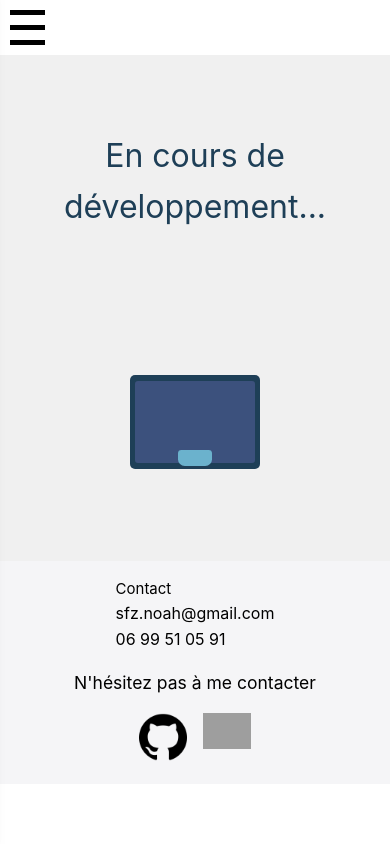
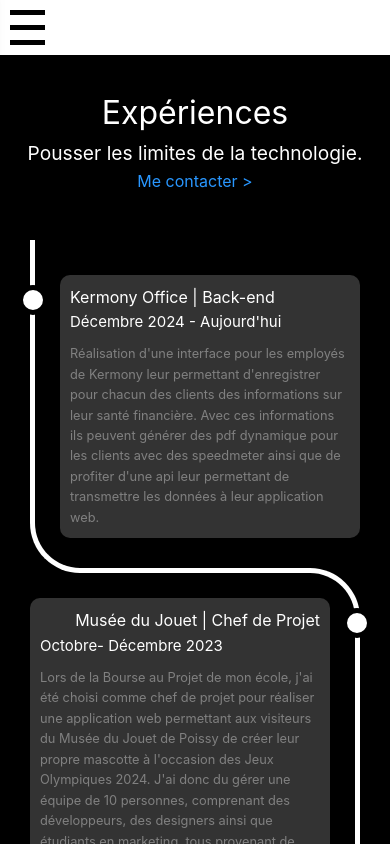
Before and after one commit to Noah-Sfez/Portfolio-bis, a Vue app: page /experience in a window 390 px wide. Shown: the top 844 px of the page. Built offline with nearby package versions, Linux system fonts and the light colour scheme; grey boxes are pictures that could not be loaded.

Commit message:
Ajout Page Experience

```diff
--- a/src/components/Timeline.vue
+++ b/src/components/Timeline.vue
@@ -28,13 +28,13 @@
             <h1>Expériences</h1>
             <h2>Pousser les limites de la technologie.</h2>
         </div>
-        <RouterLink to="/experience">Voir le détail des expériences ></RouterLink>
+        <RouterLink to="/contact">Me contacter ></RouterLink>
         <div class="timeline">
             <div class="outer">
                 <div class="card" >
                 <div class="info" data-aos="fade-left"
                 data-aos-anchor="#example-anchor"
-                data-aos-offset="1200"
+                data-aos-offset="200"
                 data-aos-duration="1500"
                 data-aos-easing="ease-in-sine">
                     <h3 class="title">Kermony Office | Back-end</h3>
@@ -45,7 +45,7 @@
                 <div class="card">
                 <div class="info" data-aos="fade-right"
                 data-aos-anchor="#example-anchor"
-                data-aos-offset="1200"
+                data-aos-offset="400"
                 data-aos-duration="1500"
                 data-aos-easing="ease-in-sine">
                     <h3 class="title">Musée du Jouet | Chef de Projet</h3>
@@ -56,7 +56,7 @@
                 <div class="card">
                 <div class="info" data-aos="fade-left"
                 data-aos-anchor="#example-anchor"
-                data-aos-offset="1200"
+                data-aos-offset="800"
                 data-aos-duration="2500"
                 data-aos-easing="ease-in-sine">
                     <h3 class="title">Nosa Coach Front-end</h3>
@@ -67,7 +67,7 @@
                 <div class="card">
                 <div class="info" data-aos="fade-right"
                 data-aos-anchor="#example-anchor"
-                data-aos-offset="1800"
+                data-aos-offset="1200"
                 data-aos-duration="2000"
                 data-aos-easing="ease-in-sine">
                     <h3 class="title">Stage chez Flowerbox</h3>
--- a/src/views/ExperienceView.vue
+++ b/src/views/ExperienceView.vue
@@ -12,6 +12,8 @@
 
 <template>
     <main>
+      <!--
+
     <h1>En cours de développement...</h1>
         <div class="container">
             <div class="loader"></div>
@@ -19,10 +21,12 @@
             <div class="loader"></div>
         </div>
 
-<!--
-      <div>
+
+      -->
+      <div style="background-color: black; width: 100%;">
         <Timeline id="timeline" />
-      </div>-->
+      </div>
+
 
 
     </main>
@@ -38,10 +42,9 @@
   justify-content: center;
   align-items: center;
   flex-direction: column;
-  height: 79vh;
   gap: 19rem;
 
-  background: #f0f0f0;
+  background: #000000;
 }
 
 h1 {
@@ -54,10 +57,6 @@
     font-size: 2rem;
     text-align: center;
     margin-top: 50px
-  }
-  main {
-    height: 60vh;
-
   }
 }
 
```
